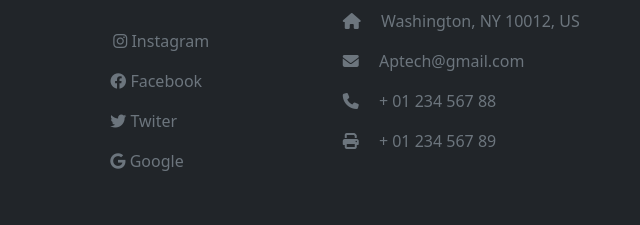
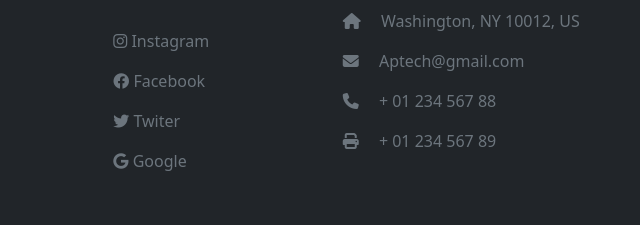
Before and after one commit to lala767/nexus, a plain HTML site: page index.html in a window 1280 px wide. Shown: the part 2407-2632 px from the top of the page, 553-1193 px from the left. Drawn offline with Linux system fonts and the light colour scheme; some packages are replaced by stand-ins of ours; a script that the page names is missing.

Commit message:
Update index.html

```diff
--- a/index.html
+++ b/index.html
@@ -235,7 +235,7 @@
 </div>
 
 
-   <!-- Footer -->
+  <!-- Footer -->
 
 <footer class="text-center text-lg-start bg-dark text-muted pt-2 mt-4">
 
@@ -284,13 +284,13 @@
             <a href="https://www.instagram.com/accounts/login/" class="text-reset button"><i class="fa-brands fa-instagram" ></i> Instagram</a>
           </p>
           <p>
-            <a href="https://www.facebook.com/login/?privacy_mutation_token=eyJ0eXBlIjowLCJjcmVhdGlvbl90aW1lIjoxNjk3NzQwMDI0LCJjYWxsc2l0ZV9pZCI6MjY5NTQ4NDUzMDcyMDk1MX0%3D" class="text-reset "><i class="fa-brands fa-facebook " ></i> Facebook</a>
+            <a href="https://www.facebook.com/login/?privacy_mutation_token=eyJ0eXBlIjowLCJjcmVhdGlvbl90aW1lIjoxNjk3NzQwMDI0LCJjYWxsc2l0ZV9pZCI6MjY5NTQ4NDUzMDcyMDk1MX0%3D" class="text-reset button"><i class="fa-brands fa-facebook " ></i> Facebook</a>
           </p>
           <p>
-            <a href="https://twitter.com/i/flow/login?input_flow_data=%7B%22requested_variant%22%3A%22eyJsYW5nIjoiZW4ifQ%3D%3D%22%7D" class="text-reset"><i class="fa-brands fa-twitter"></i> Twiter</a>
+            <a href="https://twitter.com/i/flow/login?input_flow_data=%7B%22requested_variant%22%3A%22eyJsYW5nIjoiZW4ifQ%3D%3D%22%7D" class="text-reset button"><i class="fa-brands fa-twitter"></i> Twiter</a>
           </p>
           <p>
-            <a href="https://www.google.com/" class="text-reset"><i class="fa-brands fa-google"></i> Google</a>
+            <a href="https://www.google.com/" class="text-reset button"><i class="fa-brands fa-google"></i> Google</a>
           </p>
         </div>
         <!-- Grid column -->
```
